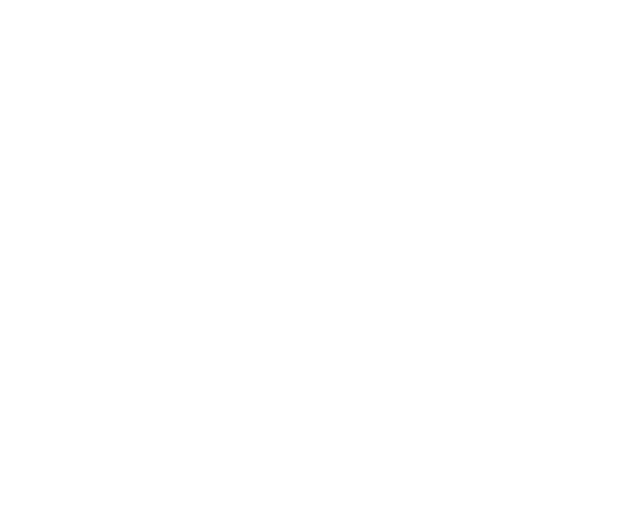
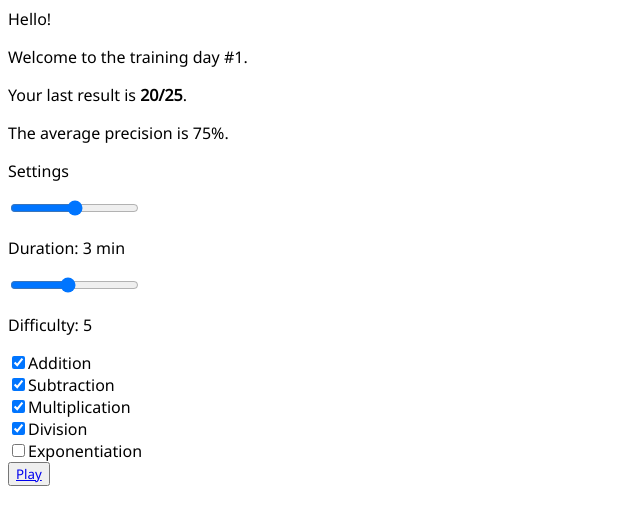
Before and after one commit to DmitryAvanesov/avanesov-dmitry-otus, a Vue app in the folder vue/: page /settings in a window 1280 px wide. Shown: the top 524 px of the page, without its empty margins (0-640 px from the left). Built offline with nearby package versions, Linux system fonts and the light colour scheme.

Commit message:
Checkboxes, play button, redirect to settings

```diff
--- a/vue/src/router/index.js
+++ b/vue/src/router/index.js
@@ -1,14 +1,24 @@
 import Vue from 'vue';
 import VueRouter from 'vue-router';
 import Settings from '../views/Settings';
+import Game from '../views/Game';
 
 Vue.use(VueRouter)
 
 const routes = [
   {
     path: '/',
+    redirect: '/settings'
+  },
+  {
+    path: '/settings',
     name: 'Settings',
     component: Settings
+  },
+  {
+    path: '/game',
+    name: 'Game',
+    component: Game
   }
 ];
 
--- a/vue/src/store/index.js
+++ b/vue/src/store/index.js
@@ -27,6 +27,9 @@
     },
     changeDifficulty(state, newDifficulty) {
       state.difficulty = newDifficulty;
+    },
+    checkType(state, typeName) {
+      state.types[typeName] = !state.types[typeName];
     }
   }
 });
--- a/vue/src/views/Settings.vue
+++ b/vue/src/views/Settings.vue
@@ -18,6 +18,50 @@
 
       <input @input="onChangeDifficulty" type="range" min="1" max="10" :value="difficulty" />
       <p>Difficulty: {{difficulty}}</p>
+
+      <div>
+        <input @input="onCheckType" type="checkbox" value="addition" :checked="types.addition" />
+        <span>Addition</span>
+      </div>
+
+      <div>
+        <input
+          @input="onCheckType"
+          type="checkbox"
+          value="subtraction"
+          :checked="types.subtraction"
+        />
+        <span>Subtraction</span>
+      </div>
+
+      <div>
+        <input
+          @input="onCheckType"
+          type="checkbox"
+          value="multiplication"
+          :checked="types.multiplication"
+        />
+        <span>Multiplication</span>
+      </div>
+
+      <div>
+        <input @input="onCheckType" type="checkbox" value="division" :checked="types.division" />
+        <span>Division</span>
+      </div>
+
+      <div>
+        <input
+          @input="onCheckType"
+          type="checkbox"
+          value="exponentiation"
+          :checked="types.exponentiation"
+        />
+        <span>Exponentiation</span>
+      </div>
+
+      <button>
+        <router-link to="/game">Play</router-link>
+      </button>
     </form>
   </div>
 </template>
@@ -41,7 +85,11 @@
     },
     onChangeDifficulty(e) {
       this.$store.commit("changeDifficulty", e.target.value);
-    }
+    },
+    onCheckType(e) {
+      this.$store.commit("checkType", e.target.value);
+    },
+    onPlayButtonClick() {}
   }
 };
 </script>
```
